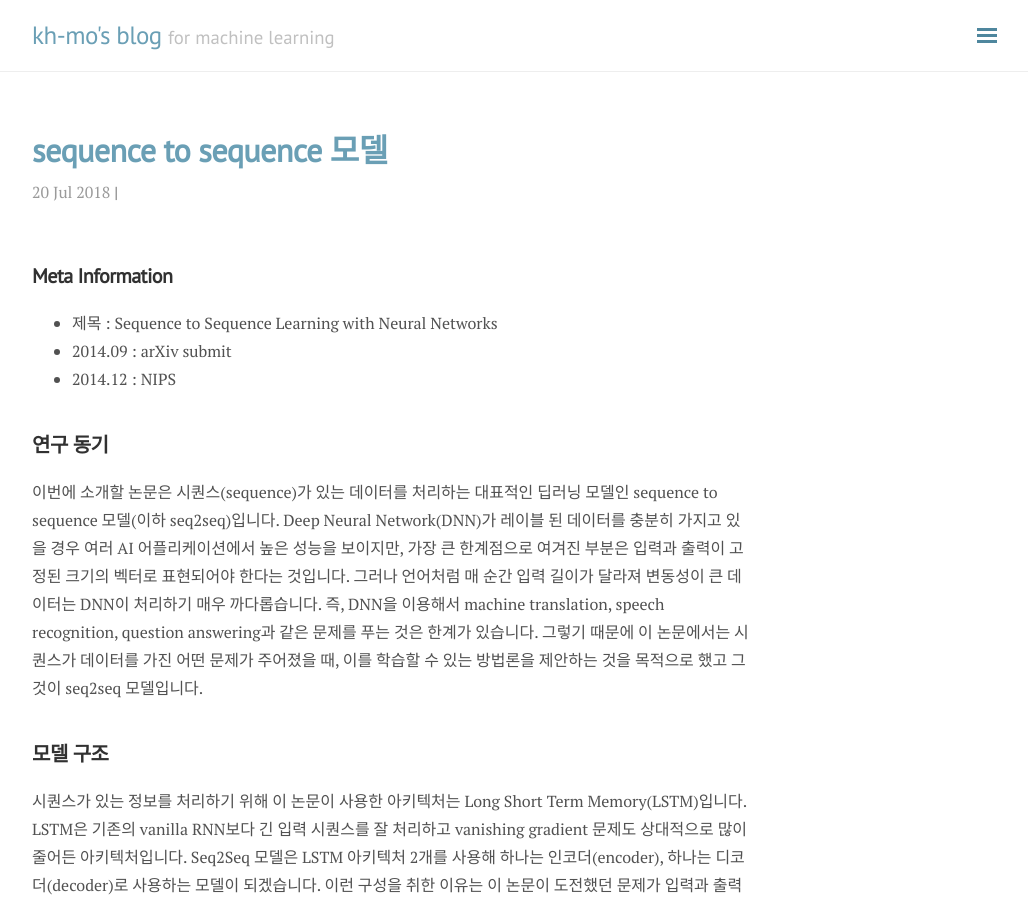
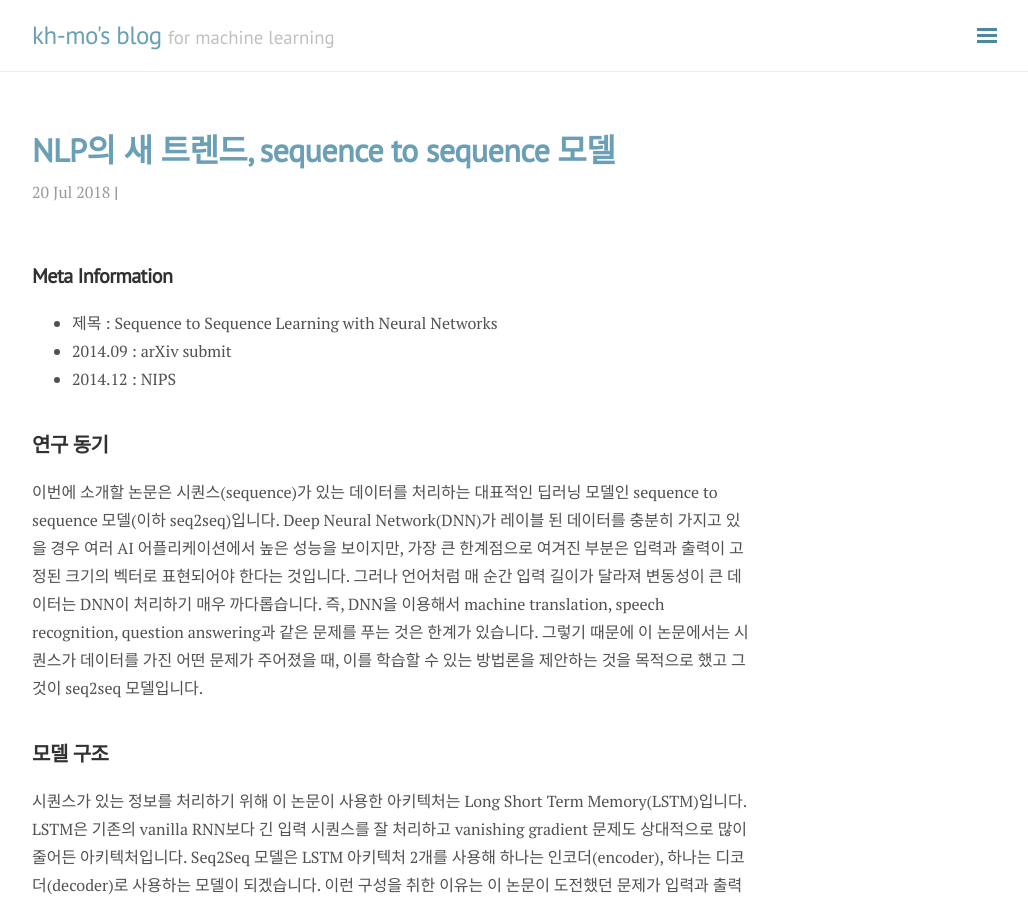
Before and after one commit to kh-mo/kh-mo.github.io, a Jekyll site: the page built from _posts/2018-07-20-seq2seq-model.md, in a window 1280 px wide and 900 px high. Shown: the whole window, without its empty margins (248-1276 px from the left). Built offline with Jekyll 4.4.1, drawn with Linux system fonts in a browser that asks for light colours; nearby versions of some CDN libraries; formulas are drawn with MathJax 3; comment, search, counter and statistics services are not loaded.

Commit message:
complete

```diff
--- a/_posts/2018-07-20-seq2seq-model.md
+++ b/_posts/2018-07-20-seq2seq-model.md
@@ -1,6 +1,6 @@
 ---
 layout: post
-title: sequence to sequence 모델
+title: NLP의 새 트렌드, sequence to sequence 모델
 category: Translation
 ---
 
```
